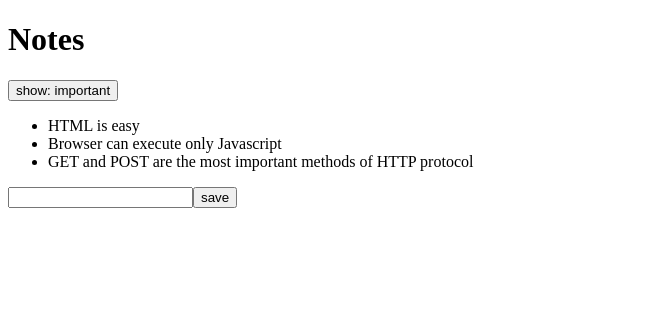
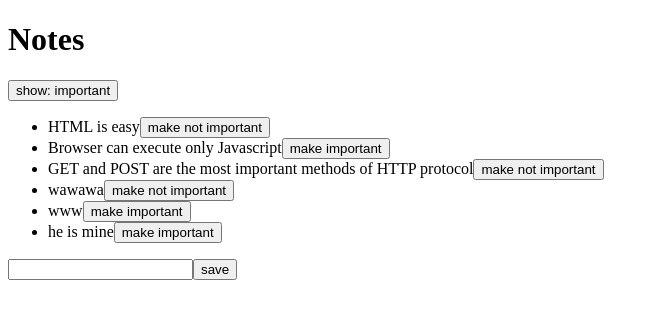
Before and after one commit to kooooichi24/fullstackopen2020, a React (Create React App) app in the folder part2/lecture_code/: page / in a window 1280 px wide. Shown: the top 318 px of the page, without its empty margins (0-659 px from the left). Built offline with nearby package versions, Linux system fonts and the light colour scheme; data requests are answered from the project's data file.

Commit message:
completed lecture code of part2.d

```diff
--- a/part2/lecture_code/db.json
+++ b/part2/lecture_code/db.json
@@ -17,6 +17,24 @@
       "content": "GET and POST are the most important methods of HTTP protocol",
       "date": "2019-05-30T19:20:14.298Z",
       "important": true
+    },
+    {
+      "id": 4,
+      "content": "wawawa",
+      "date": "2020-04-24T13:31:52.410Z",
+      "important": true
+    },
+    {
+      "id": 5,
+      "content": "www",
+      "date": "2020-04-24T13:43:00.172Z",
+      "important": false
+    },
+    {
+      "id": 6,
+      "content": "he is mine",
+      "date": "2020-04-24T13:48:52.037Z",
+      "important": false
     }
   ]
 }
--- a/part2/lecture_code/src/App.js
+++ b/part2/lecture_code/src/App.js
@@ -1,7 +1,6 @@
 import React, { useState, useEffect } from 'react'
-import axios from 'axios'
 import Note from './components/Note'
-
+import noteService from './services/notes'
 
 const App = () => {
   const [notes, setNotes] = useState([])
@@ -9,12 +8,10 @@
   const [showAll, setShowAll] = useState(true)
 
   const hook = () => {
-    console.log('effect')
-    axios
-      .get('http://localhost:3001/notes')
-      .then(response => {
-        console.log('promise fulfilled')
-        setNotes(response.data)
+    noteService
+      .getAll()
+      .then(initialNotes => {
+        setNotes(initialNotes)
       })
   }
   useEffect(hook, [])
@@ -24,16 +21,37 @@
     const noteObject = {
       id: notes.length + 1,
       content: newNote,
-      date: new Date().toISOString,
+      date: new Date(),
       important: Math.random() < 0.5
     }
-    setNotes(notes.concat(noteObject))
-    setNewNote('')
+
+    noteService
+      .create(noteObject)
+      .then(returnedNote => {
+        setNotes(notes.concat(returnedNote))
+        setNewNote('')
+      })
   }
 
   const handleNoteChange = (event) => {
-    console.log(event.target.value)
     setNewNote(event.target.value)
+  }
+
+  const toggleImportanceOf = (id) => {
+    const note = notes.find(n => n.id === id)
+    const changedNote = { ...note, important: !note.important }
+
+    noteService
+      .update(id, changedNote)
+      .then(returnedNote => {
+        setNotes(notes.map(note => note.id !== id ? note : returnedNote))
+      })
+      .catch(error => {
+        alert(
+          `the note ${note.content} was already deleted from server`
+        )
+        setNotes(notes.filter(note => note.id !== id))
+      })
   }
 
   const notesToShow = showAll ? notes : notes.filter(note => note.important === true)
@@ -48,7 +66,11 @@
       </div>
       <ul>
         {notesToShow.map(note =>
-          <Note key={note.id} note={note} />
+          <Note
+            key={note.id}
+            note={note}
+            toggleImportance={() => toggleImportanceOf(note.id)}
+          />
         )}
       </ul>
       <form onSubmit={addNote}>
--- a/part2/lecture_code/src/components/Note.js
+++ b/part2/lecture_code/src/components/Note.js
@@ -1,8 +1,13 @@
 import React from 'react';
 
-const Note = ({ note }) => {
+const Note = ({ note, toggleImportance }) => {
+  const label = note.important ? 'make not important' : 'make important'
+
   return (
-    <li>{note.content}</li>
+    <li>
+      {note.content}
+      <button onClick={toggleImportance}>{label}</button>
+    </li>
   )
 }
 
--- /dev/null
+++ b/part2/lecture_code/src/services/notes.js
@@ -0,0 +1,20 @@
+import axios from 'axios'
+
+const baseUrl = 'http://localhost:3001/notes'
+
+const getAll = () => {
+  const request = axios.get(baseUrl)
+  return request.then(response => response.data)
+}
+
+const create = (newObject) => {
+  const request = axios.post(baseUrl, newObject)
+  return request.then(response => response.data)
+}
+
+const update = (id, newObject) => {
+  const request = axios.put(`${baseUrl}/${id}`, newObject)
+  return request.then(response => response.data)
+}
+
+export default { getAll, create, update }
```
